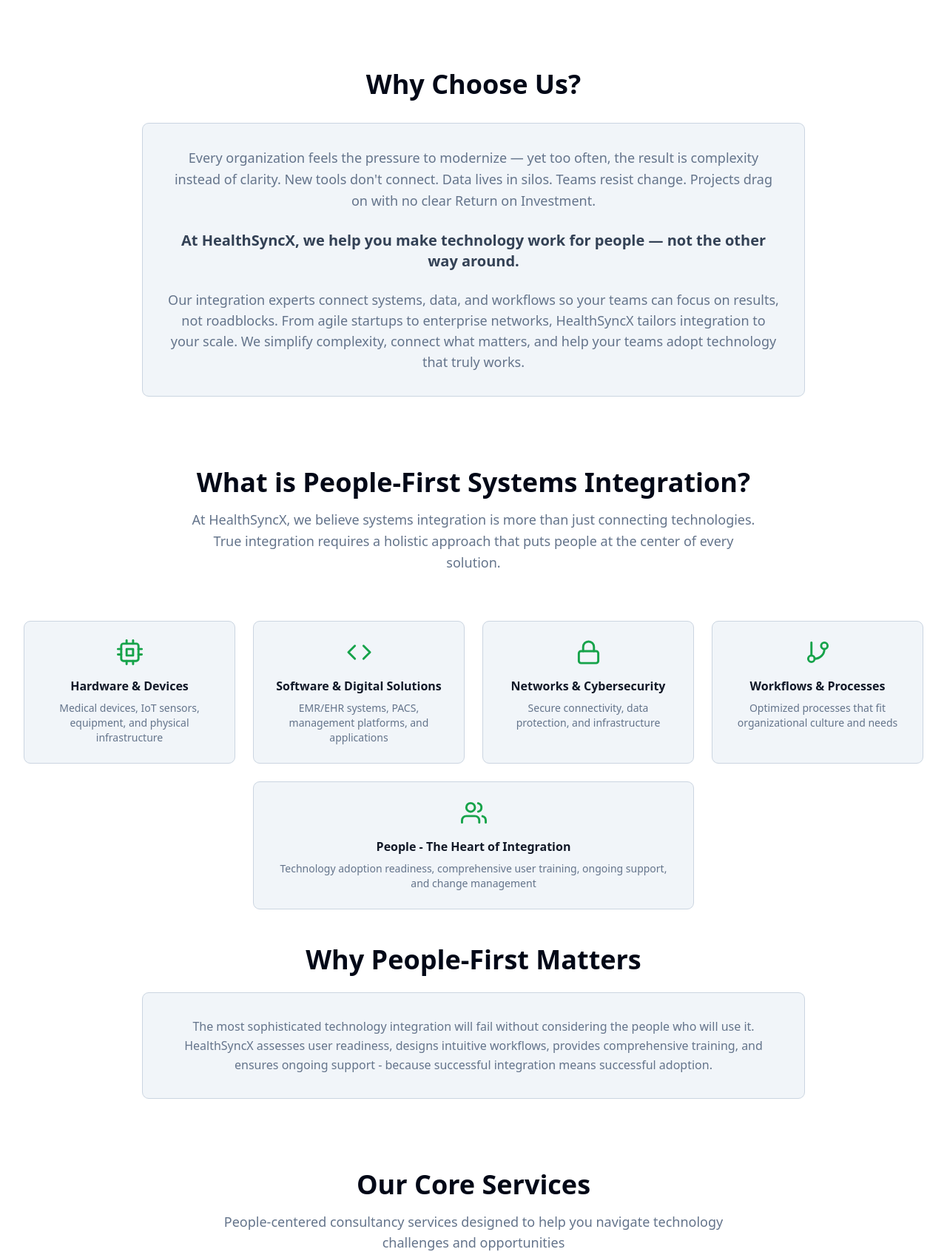
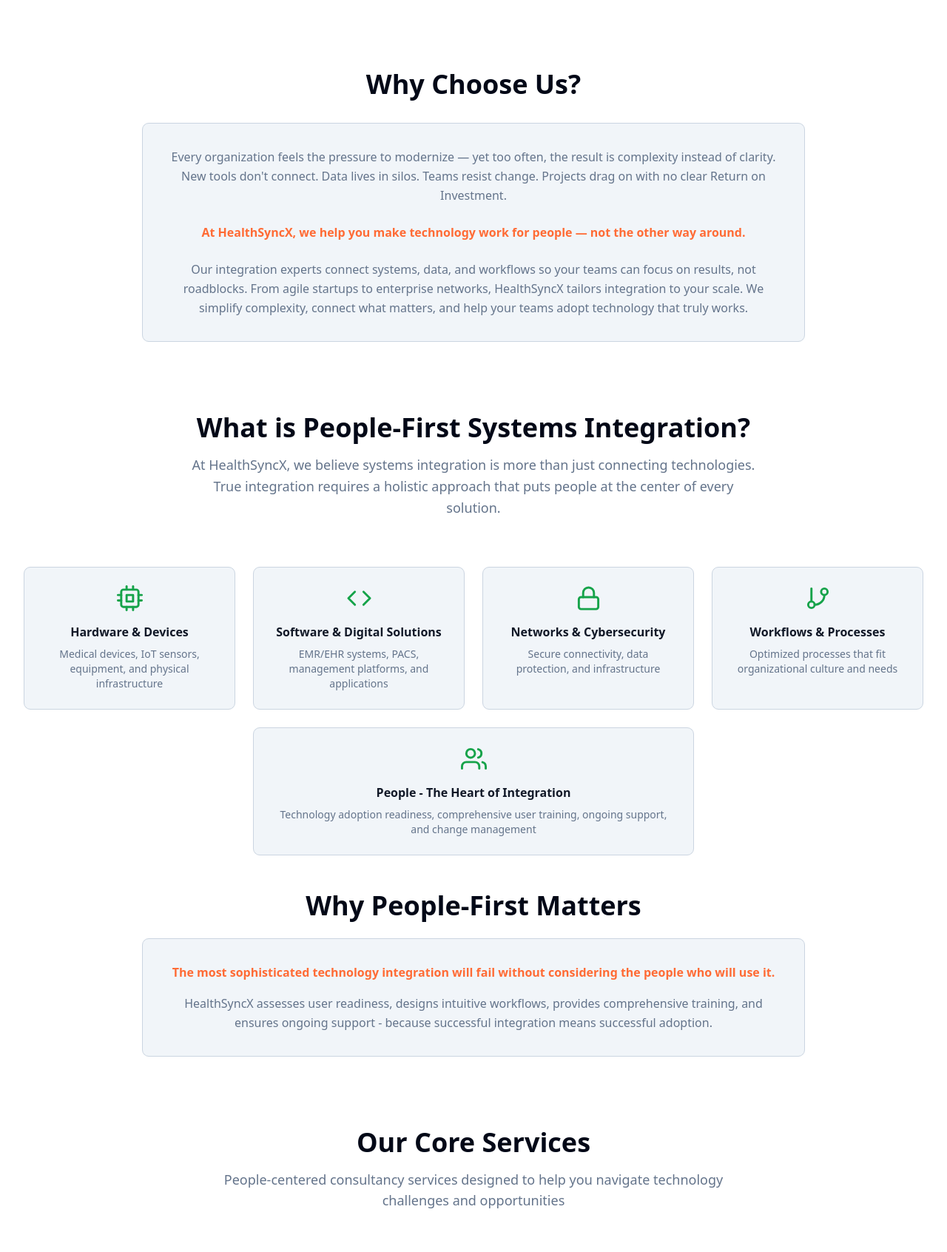
Before and after one commit to dangpleo-ctrl/HealthSyncXWebsiteStatic, a PHP site: page /en/ in a window 1280 px wide. Shown: the part 2028-3720 px from the top of the page at 74% size. Run offline with PHP 8.4, Linux system fonts and the light colour scheme.

Commit message:
Improve website card styling and content for clarity and emphasis
Update styling and text content in both English and Vietnamese sections of the website to highlight key messages, adjust text sizes, and improve readability of cards.

Replit-Commit-Author: Agent
Replit-Commit-Session-Id: 98a9177d-b65a-4b22-9de2-1099070b0318
Replit-Commit-Checkpoint-Type: full_checkpoint
Replit-Commit-Event-Id: 8f9db90d-8daf-420a-b015-ef0461a123a6

```diff
--- a/assets/css/styles.css
+++ b/assets/css/styles.css
@@ -134,3 +134,6 @@ html.dark {
 
 /* Navigation hover - orange in light mode */
 .hover\:text-orange-600:hover{color:#ff6b35!important}
+
+/* Transition utilities */
+.transition-shadow{transition-property:box-shadow;transition-timing-function:cubic-bezier(0.4,0,0.2,1);transition-duration:150ms}
--- a/en/index.php
+++ b/en/index.php
@@ -214,14 +214,14 @@ include '../includes/header-en.php';
                 Why Choose Us?
             </h2>
             <div class="bg-slate-100 dark:bg-gray-900 border border-slate-300 dark:border-gray-700 rounded-lg p-8 hover:shadow-lg dark:hover:shadow-xl dark:hover:shadow-white/20 transition-shadow">
-                <div class="space-y-6 text-lg text-muted-foreground dark:text-gray-300 leading-relaxed">
+                <div class="space-y-6 text-muted-foreground dark:text-gray-300 leading-relaxed">
                     <p>
                         Every organization feels the pressure to modernize — yet too often, the result is complexity instead of clarity. New tools don't connect. Data lives in silos. Teams resist change. Projects drag on with no clear Return on Investment.
                     </p>
-                    <p class="text-xl text-slate-700 dark:text-slate-300 font-semibold">
+                    <p class="text-orange-600 font-semibold">
                         At HealthSyncX, we help you make technology work for people — not the other way around.
                     </p>
-                    <p class="text-lg">
+                    <p>
                         Our integration experts connect systems, data, and workflows so your teams can focus on results, not roadblocks. From agile startups to enterprise networks, HealthSyncX tailors integration to your scale. We simplify complexity, connect what matters, and help your teams adopt technology that truly works.
                     </p>
                 </div>
@@ -314,8 +314,11 @@ include '../includes/header-en.php';
                 Why People-First Matters
             </h3>
             <div class="bg-slate-100 dark:bg-gray-900 border border-slate-300 dark:border-gray-700 rounded-lg p-8 hover:shadow-lg dark:hover:shadow-xl dark:hover:shadow-white/20 transition-shadow">
+                <p class="text-orange-600 font-bold leading-relaxed mb-4">
+                    The most sophisticated technology integration will fail without considering the people who will use it.
+                </p>
                 <p class="text-muted-foreground dark:text-gray-300 leading-relaxed">
-                    The most sophisticated technology integration will fail without considering the people who will use it. HealthSyncX assesses user readiness, designs intuitive workflows, provides comprehensive training, and ensures ongoing support - because successful integration means successful adoption.
+                    HealthSyncX assesses user readiness, designs intuitive workflows, provides comprehensive training, and ensures ongoing support - because successful integration means successful adoption.
                 </p>
             </div>
         </div>
```
Also changed, not shown: vi/index.php (+7 -4 lines).
